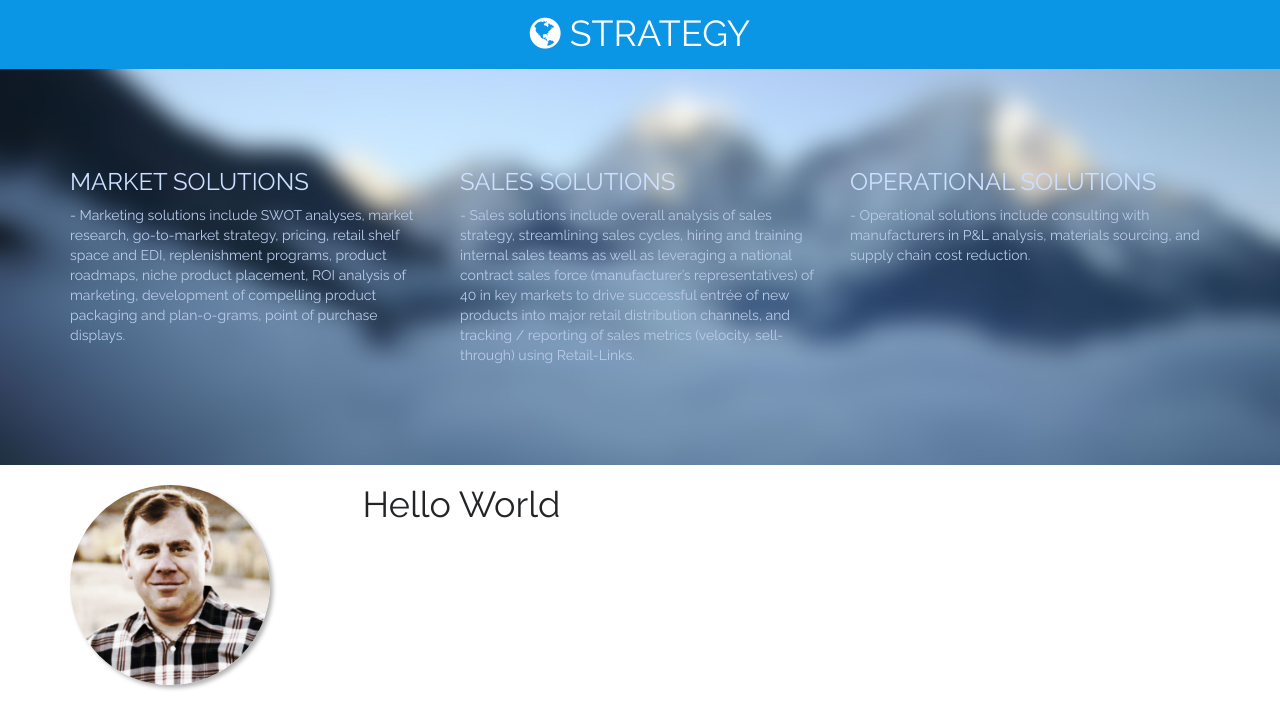
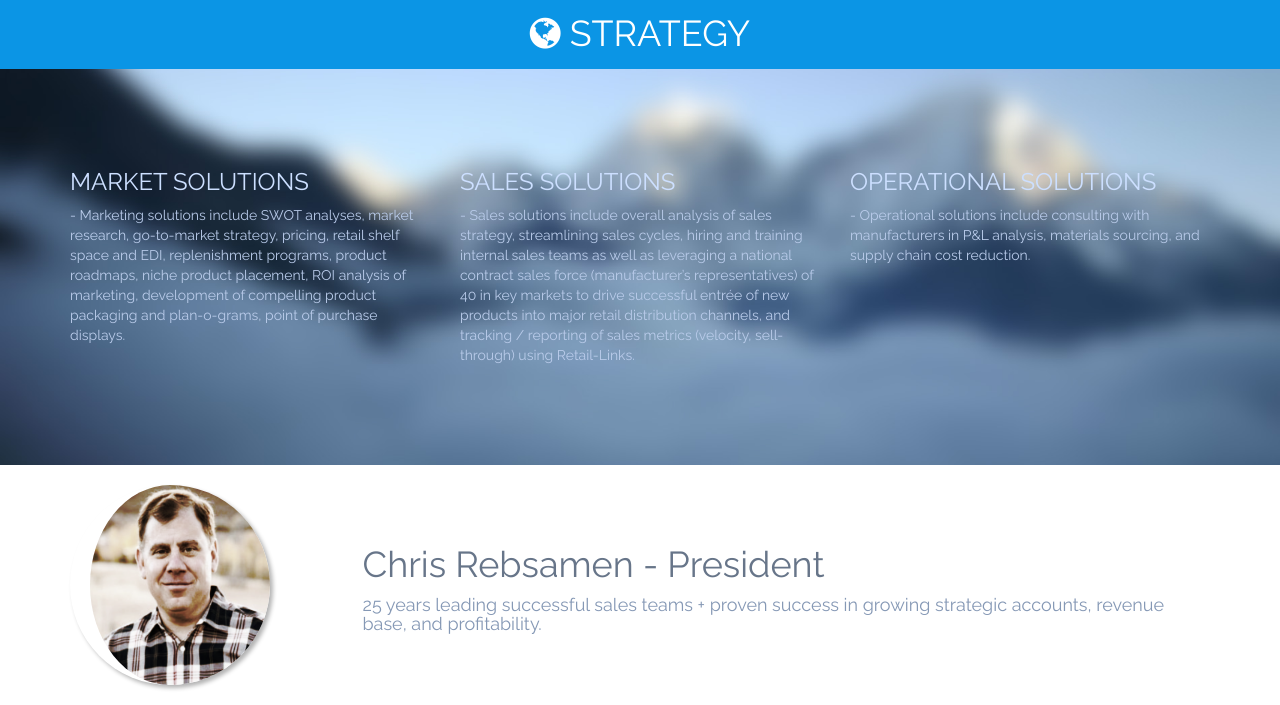
Before and after one commit to Exogenist/Jupiter-Marketing-Website, a PHP site: page / in a window 1280 px wide. Shown: the part 1542-2247 px from the top of the page. Run offline with PHP 8.4, Linux system fonts and the light colour scheme; some libraries are stand-ins or nearby versions.

Commit message:
testimonial 40%

```diff
--- a/index.html
+++ b/index.html
@@ -157,7 +157,8 @@
                   <img src="img/download.png" class="img-circle circle-adj" alt="">
               </div>
               <div class="col-xs-9">
-                  <h1>Hello World</h1>
+                  <h1 class="section-title2">Chris Rebsamen - President</h1>
+                  <h5 class="sub-heading2 ">25 years leading successful sales teams + proven success in growing strategic accounts, revenue base, and profitability. </h5>
               </div>
           </div>
        </div>
--- a/main.css
+++ b/main.css
@@ -141,6 +141,10 @@ body {
     color: #8598b5;
     font-size: 2rem;
 }
+.sub-heading2 {
+    color: #8598b5;
+    font-size: 1.8rem;
+}
 .account-icon {
     padding-top: 30px;
     width: 200px;
@@ -258,6 +262,11 @@ body {
     text-transform: uppercase;
     color: #677589;
 }
+.section-title2 {
+    padding-top: 60px;
+
+    color: #677589;
+}
 .hr-adj {
     width: 100px;
 }
@@ -318,8 +327,7 @@ body {
     width: 200px;
     margin-top: 20px;
     margin-bottom: 20px;
-    /*    margin-left: 130px;*/
-
+    padding-left: 20px;
     box-shadow: 3px 3px 4px rgba(0, 0, 0, .3);
 }
 @media screen and (max-width: 1000px) and (min-width: 600px) {
```
